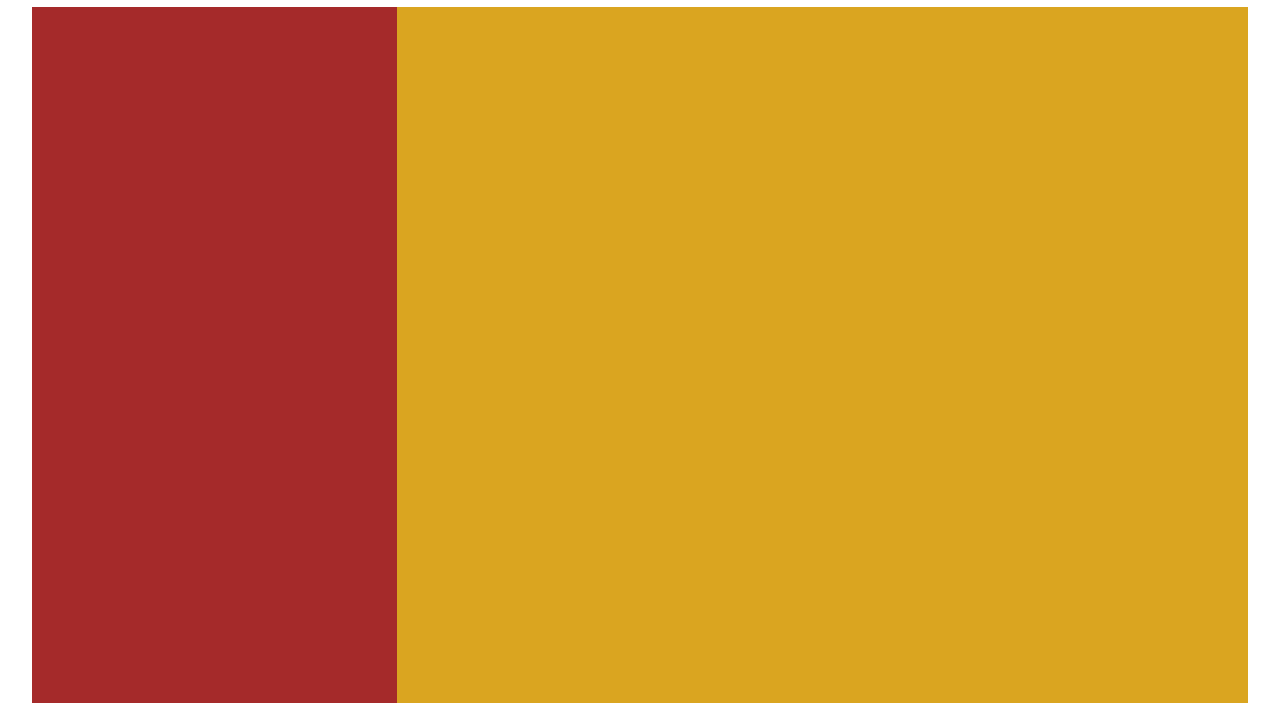
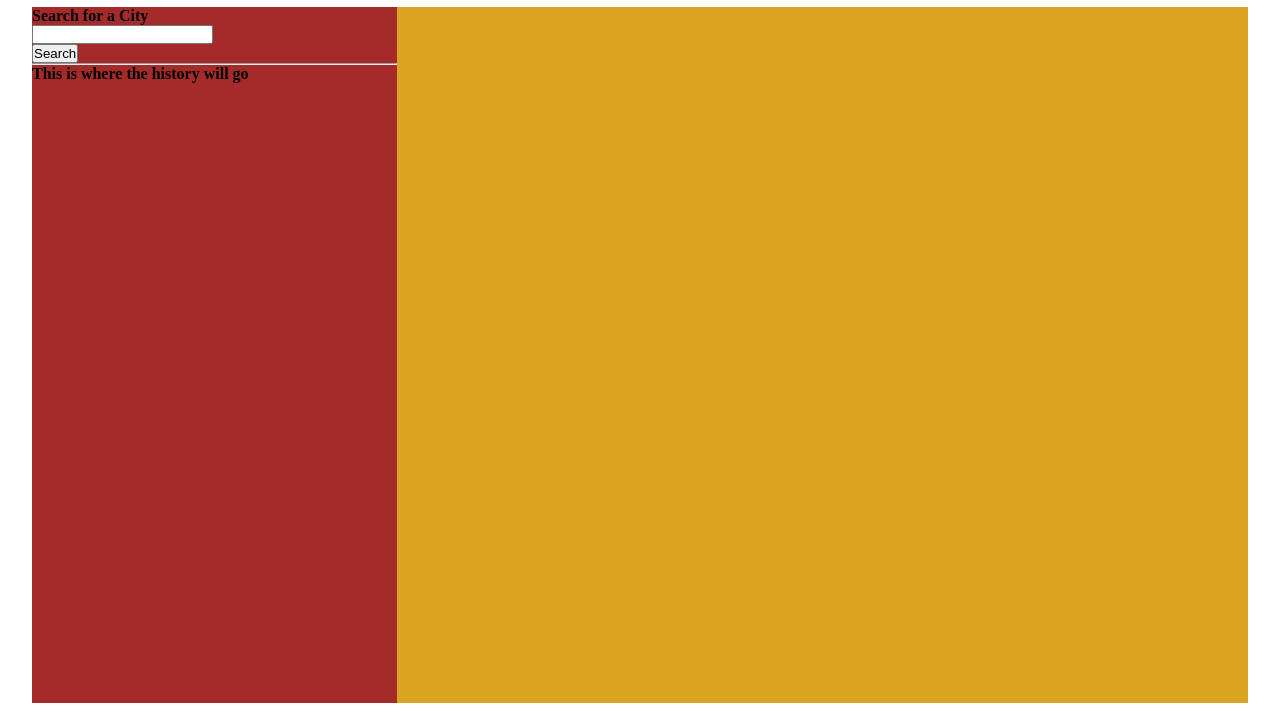
Before and after one commit to Stringer-J/Weather-6, a plain HTML site: page index.html in a window 1280 px wide. Shown: the part 91-800 px from the top of the page. Drawn offline with Linux system fonts and the light colour scheme.

Commit message:
added to .search: text box, search button, area for history to appear

```diff
--- a/assets/style.css
+++ b/assets/style.css
@@ -24,10 +24,6 @@
     justify-content: center;
 }
 
-.header h3 {
-
-}
-
 .searchInfoContainer {
     background-color: aquamarine;
     position: absolute;
@@ -43,6 +39,7 @@
 
     display: flex;
 }
+
 .search {
     background-color: brown;
     position: relative;
--- a/index.html
+++ b/index.html
@@ -10,7 +10,15 @@
   <body>
     <div class="header"><h3>Weather Dashboard</h3></div>
     <div class="searchInfoContainer">
-        <div class="search"></div>
+        <div class="search">
+            <h4>Search for a City</h4>
+            <input type="text" id="searchCity" name="city"><br>
+            <button type="button">Search</button><br>
+            <hr>
+            <div class="history">
+                <h4>This is where the history will go</h4>
+            </div>
+        </div>
         <div class="info"></div>
     </div>
     <script src="./assets/script.js"></script>
```
